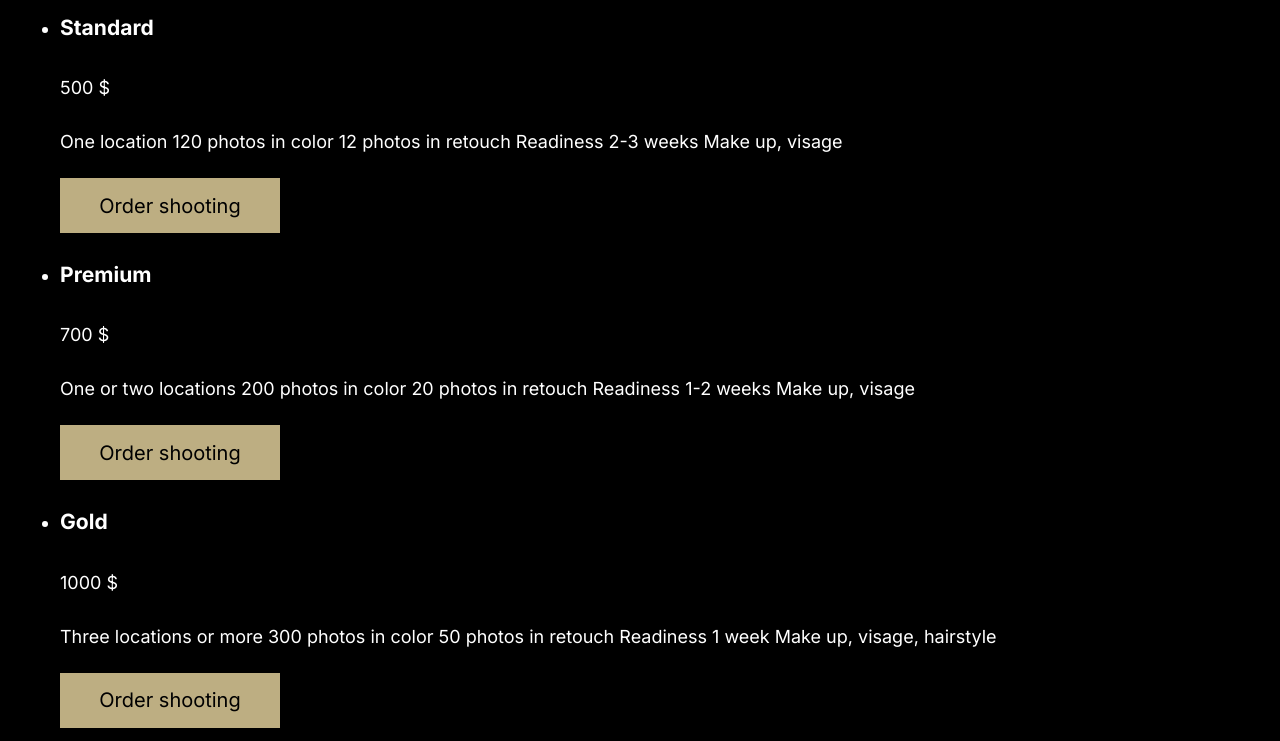
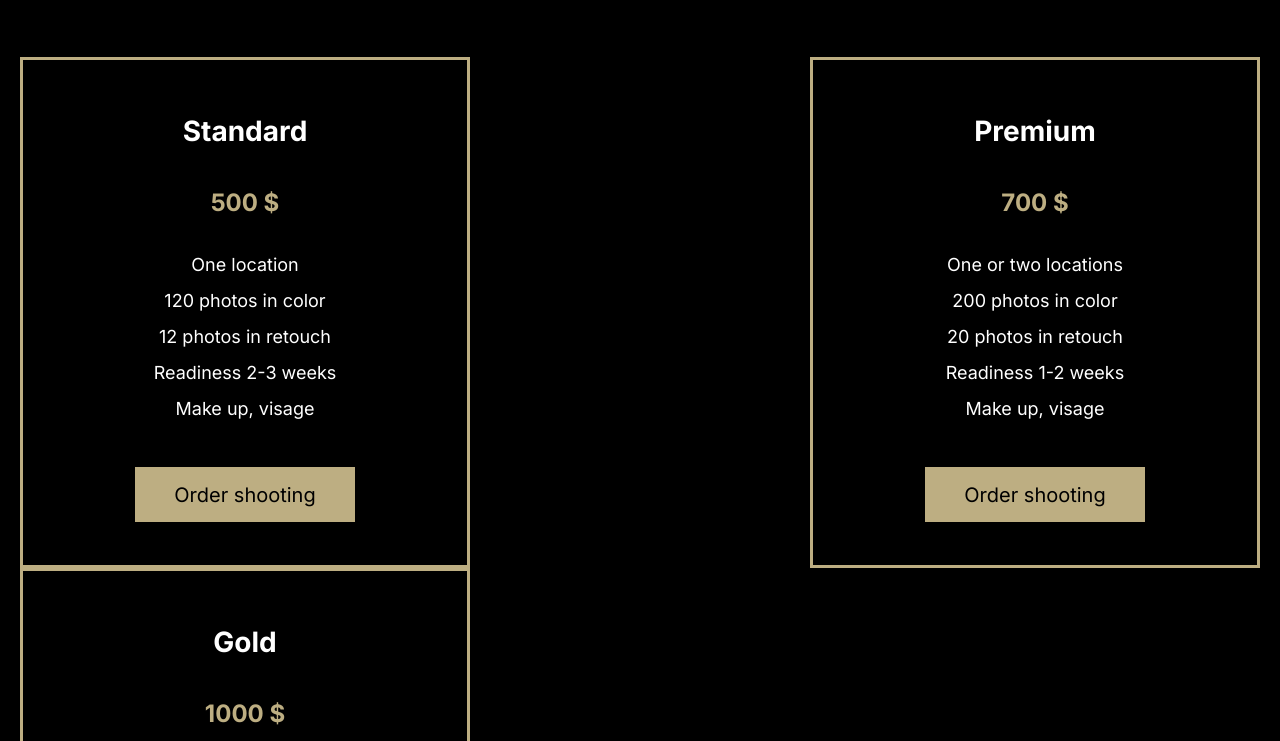
Before and after one commit to ansee66/rsschool, a plain HTML site: page portfolio/index.html in a window 1280 px wide. Shown: the part 4907-5648 px from the top of the page. Drawn offline with Linux system fonts and the light colour scheme.

Commit message:
feat: add price styles

```diff
--- /dev/null
+++ b/portfolio/css/price.css
@@ -0,0 +1,55 @@
+.price {
+  padding-top: 50px;
+  padding-bottom: 100px;
+}
+
+.price__list {
+  display: flex;
+  justify-content: space-between;
+  align-items: center;
+  flex-wrap: wrap;
+
+  margin: 0;
+  padding: 0;
+
+  list-style: none;
+}
+
+.price__item {
+  width: 450px;
+  min-height: 505px;
+  padding: 43px;
+  box-sizing: border-box;
+
+  text-align: center;
+
+  border: 3px solid var(--gold)
+}
+
+.price__title {
+  margin: 0 0 20px 0;
+
+  font-size: 28px;
+  font-weight: 700;
+}
+
+.price__sum {
+  margin: 20px 0;
+
+  font-size: 24px;
+  font-weight: 700;
+
+  color: var(--gold);
+}
+
+.price__description {
+  margin: 20px 0;
+}
+
+.price__description span {
+  display: block;
+}
+
+.price__button {
+  margin: 40px auto 0 auto;
+}
--- a/portfolio/index.html
+++ b/portfolio/index.html
@@ -107,38 +107,38 @@
           <li class="price__item">
             <h3 class="price__title">Standard</h3>
             <p class="price__sum">500 $</p>
-            <p>
+            <p class="price__description">
               <span>One location</span>
               <span>120 photos in color</span>
               <span>12 photos in retouch</span>
               <span>Readiness 2-3 weeks</span>
               <span>Make up, visage</span>
             </p>
-            <button class="button">Order shooting</button>
+            <button class="price__button button">Order shooting</button>
           </li>
           <li class="price__item">
             <h3 class="price__title">Premium</h3>
             <p class="price__sum">700 $</p>
-            <p>
+            <p class="price__description">
               <span>One or two locations</span>
               <span>200 photos in color</span>
               <span>20 photos in retouch</span>
               <span>Readiness 1-2 weeks</span>
               <span>Make up, visage</span>
             </p>
-            <button class="button">Order shooting</button>
+            <button class="price__button button">Order shooting</button>
           </li>
           <li class="price__item">
             <h3 class="price__title">Gold</h3>
             <p class="price__sum">1000 $</p>
-            <p>
+            <p class="price__description">
               <span>Three locations or more</span>
               <span>300 photos in color</span>
               <span>50 photos in retouch</span>
               <span>Readiness 1 week</span>
               <span>Make up, visage, hairstyle</span>
             </p>
-            <button class="button">Order shooting</button>
+            <button class="price__button button">Order shooting</button>
           </li>
         </ul>
       </section>
--- a/portfolio/style.css
+++ b/portfolio/style.css
@@ -10,3 +10,4 @@
 @import url("css/skills.css");
 @import url("css/portfolio.css");
 @import url("css/video.css");
+@import url("css/price.css");
```
